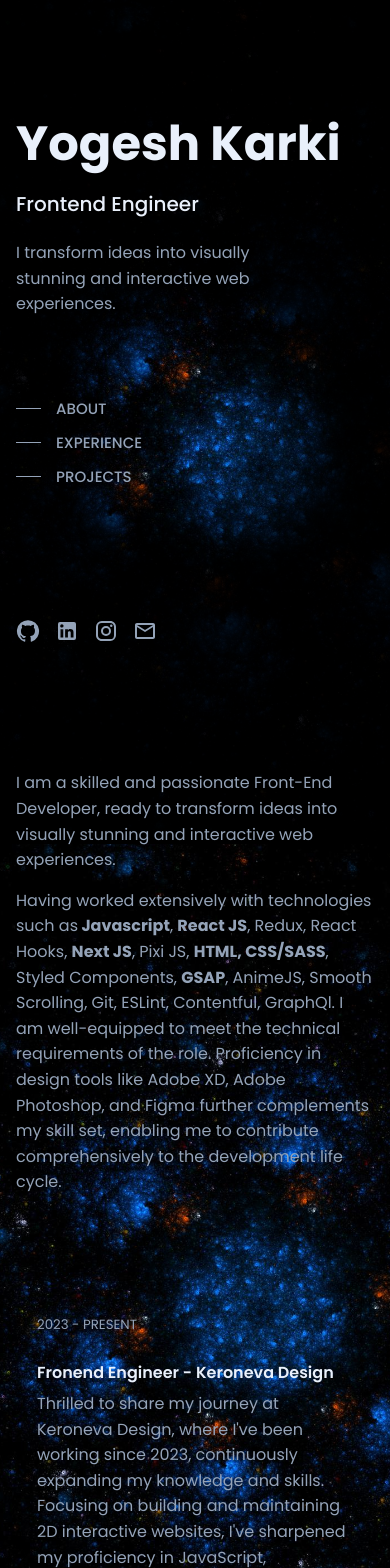
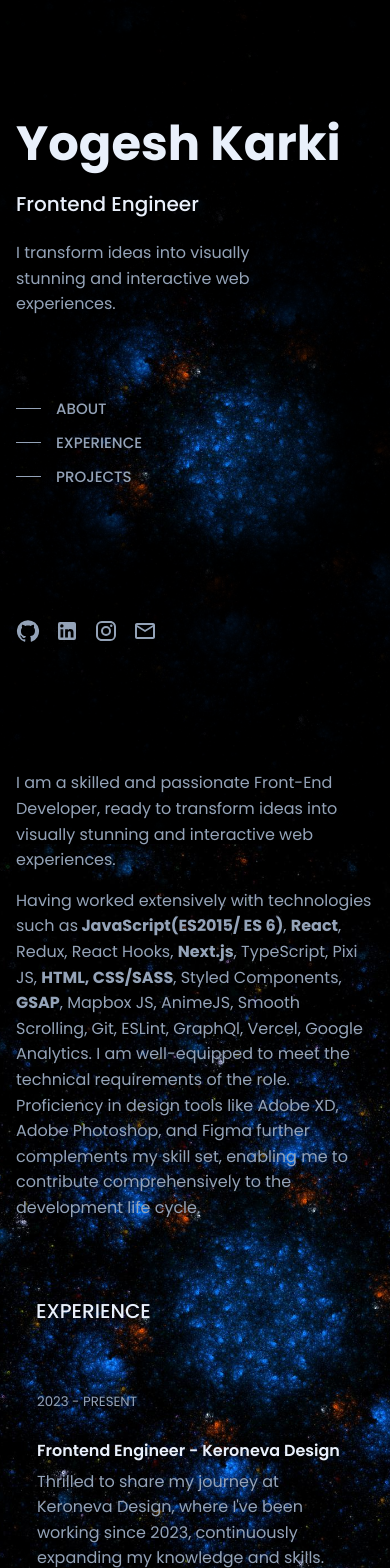
Before and after one commit to yogesh-karki/portfoliov2, a Next.js app: page / in a window 390 px wide. Shown: the top 1568 px of the page. Built offline with nearby package versions, Linux system fonts and the light colour scheme.

Commit message:
responsive

```diff
--- a/app/components/sections/bio.jsx
+++ b/app/components/sections/bio.jsx
@@ -10,14 +10,14 @@ const Bio = () => {
 
       <p>
         Having worked extensively with technologies such as
-        <strong> Javascript</strong>, <strong>React JS</strong>, Redux, React
-        Hooks, <strong>Next JS</strong>, Pixi JS,{" "}
+        <strong> JavaScript(ES2015/ ES 6)</strong>, <strong>React</strong>,
+        Redux, React Hooks, <strong>Next.js</strong>, TypeScript, Pixi JS,{" "}
         <strong>HTML, CSS/SASS</strong>, Styled Components,{" "}
-        <strong>GSAP</strong>, AnimeJS, Smooth Scrolling, Git, ESLint,
-        Contentful, GraphQl. I am well-equipped to meet the technical
-        requirements of the role. Proficiency in design tools like Adobe XD,
-        Adobe Photoshop, and Figma further complements my skill set, enabling me
-        to contribute comprehensively to the development life cycle.
+        <strong>GSAP</strong>, Mapbox JS, AnimeJS, Smooth Scrolling, Git,
+        ESLint, GraphQl, Vercel, Google Analytics. I am well-equipped to meet
+        the technical requirements of the role. Proficiency in design tools like
+        Adobe XD, Adobe Photoshop, and Figma further complements my skill set,
+        enabling me to contribute comprehensively to the development life cycle.
       </p>
     </div>
   );
--- a/app/components/sections/experience.jsx
+++ b/app/components/sections/experience.jsx
@@ -3,7 +3,7 @@ import Card from "./card";
 const data = [
   {
     date: "2023 - PRESENT",
-    title: "Fronend Engineer - Keroneva Design",
+    title: "Frontend Engineer - Keroneva Design",
     link: "#",
     text: "Thrilled to share my journey at Keroneva Design, where I've been working since 2023, continuously expanding my knowledge and skills. Focusing on building and maintaining 2D interactive websites, I've sharpened my proficiency in JavaScript, TypeScript, React, Redux, Next.js, GSAP, and SCSS. Excited to continue pushing the boundaries of web development and exploring innovative ways to create immersive user experiences!",
     tags: [
--- a/app/page.jsx
+++ b/app/page.jsx
@@ -135,6 +135,8 @@ export default function Home() {
                 ref={experienceBoxRef}
                 id="experience"
               >
+                <h2 className={styles.mb_view}>EXPERIENCE</h2>
+
                 <Experience />
               </div>
 
@@ -143,7 +145,18 @@ export default function Home() {
                 ref={projectBoxRef}
                 id={"project"}
               >
+                <h2 className={styles.mb_view}>PROJECTS</h2>
+
                 <Project />
+              </div>
+
+              <div className={styles.copyright}>
+                <p>
+                  © Yogesh Karki.{" "}
+                  <a href="https://karkiyogesh.com.np/v1/" target="_blank">
+                    Portfolio v1
+                  </a>
+                </p>
               </div>
             </div>
           </Grid>
--- a/app/styles/page.module.scss
+++ b/app/styles/page.module.scss
@@ -130,3 +130,27 @@ $font-color-light: #e9f0fb;
 .project {
   padding: 60px 0;
 }
+
+.mb_view {
+  display: none;
+}
+
+.copyright {
+  text-align: right;
+
+  a {
+    text-decoration: underline;
+    opacity: 0.7;
+  }
+
+  p {
+    font-size: 14px;
+  }
+}
+
+@media screen and (max-width: 500px) {
+  .mb_view {
+    display: block;
+    padding-left: 20px;
+  }
+}
```
